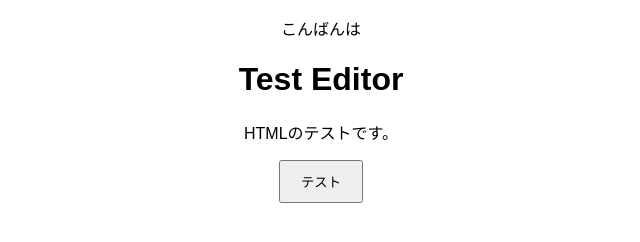
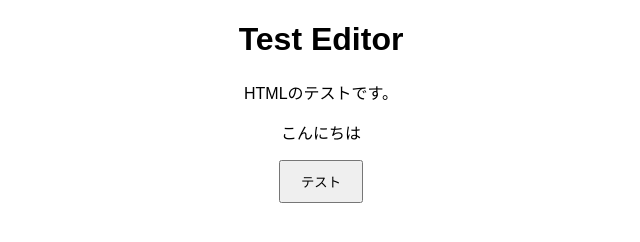
Before and after one commit to Test-wos/drawing_test, a plain HTML site: page index.html in a window 1280 px wide. Shown: the whole page, without its empty margins (319-959 px from the left). Drawn offline with Linux system fonts and the light colour scheme.

Commit message:
index.html を更新

```diff
--- a/index.html
+++ b/index.html
@@ -5,7 +5,6 @@
   <meta charset="UTF-8">
   <meta name="viewport" content="width=device-width, initial-scale=1.0">
   <title>Test Editor</title>
-  <p id="message">こんにちは</p>
   <style>
     body {
       font-family: sans-serif;
@@ -21,7 +20,7 @@
 <body>
   <h1>Test Editor</h1>
   <p>HTMLのテストです。</p>
-
+  <p>こんにちは</p>
   <button onclick="hello()">テスト</button>
 
   <script src="script.js"></script>
```
